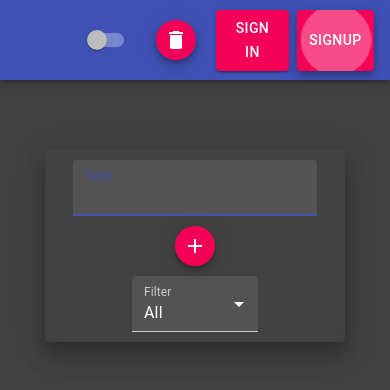
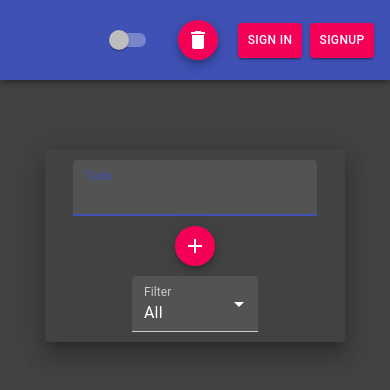
Before and after one commit to rd-code-23/todo-list-fullstack, a React (Create React App) app in the folder client/: page / in a window 390 px wide. Shown: the top 390 px of the page. Built offline with nearby package versions, Linux system fonts and the light colour scheme.

Commit message:
fixed auth buttons on mobile

```diff
--- a/client/src/components/Auth/Auth.jsx
+++ b/client/src/components/Auth/Auth.jsx
@@ -1,4 +1,5 @@
 import React, { useState, useContext } from 'react';
+import useStyles from './styles';
 import { Button, Box } from '@material-ui/core';
 import { signout } from '../../actions/auth';
 import AuthContext from '../../context/AuthContext';
@@ -7,6 +8,8 @@ import SaveTodosDialog from './SaveTodosDialog';
 import AuthFormDialog from './AuthFormDialog';
 
 const Auth = () => {
+    const classes = useStyles();
+
     const [isAskForSaveTodos, isSetAskForSaveTodos] = useState(false);
     const [isShowAuthFormDialog, isSetShowAuthFormDialog] = useState(false);
     const [isSignUp, setIsSignUp] = useState(false);
@@ -43,12 +46,12 @@ const Auth = () => {
                     (<Button variant="contained" color="secondary" onClick={handleLogout}>
                         Logout
                     </Button>) :
-                    (<Box display="flex" justifyContent="space-between" >
+                    (<Box display="flex" justifyContent="space-between">
                         <Box mr={1}>
-                            <Button variant="contained" color="secondary" onClick={showSignInDialog}>
+                            <Button variant="contained" color="secondary" onClick={showSignInDialog} className={classes.authButton}>
                                 Sign in
                             </Button> </Box>
-                        <Button variant="contained" onClick={showSignupDialog} color="secondary" autoFocus>
+                        <Button variant="contained" onClick={showSignupDialog} color="secondary" className={classes.authButton}>
                             Signup
                         </Button>
                     </Box>)
--- a/client/src/components/Auth/styles.js
+++ b/client/src/components/Auth/styles.js
@@ -19,4 +19,10 @@ export default makeStyles((theme) => ({
     googleButton: {
         marginBottom: theme.spacing(2),
     },
+    authButton: {
+        '@media (max-width:720px)': {
+            fontSize: '12px',
+            padding: '7px'
+        }
+    }
 }));
```
